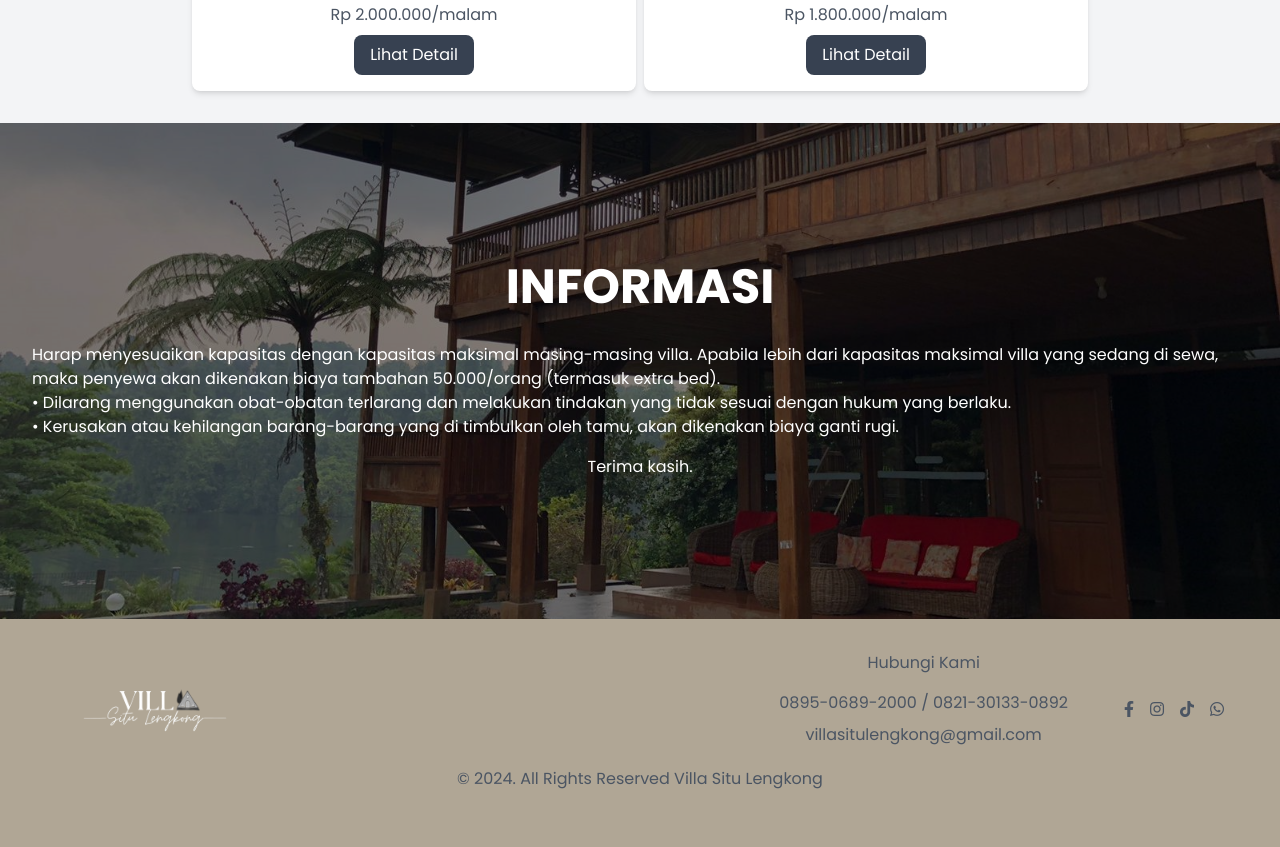
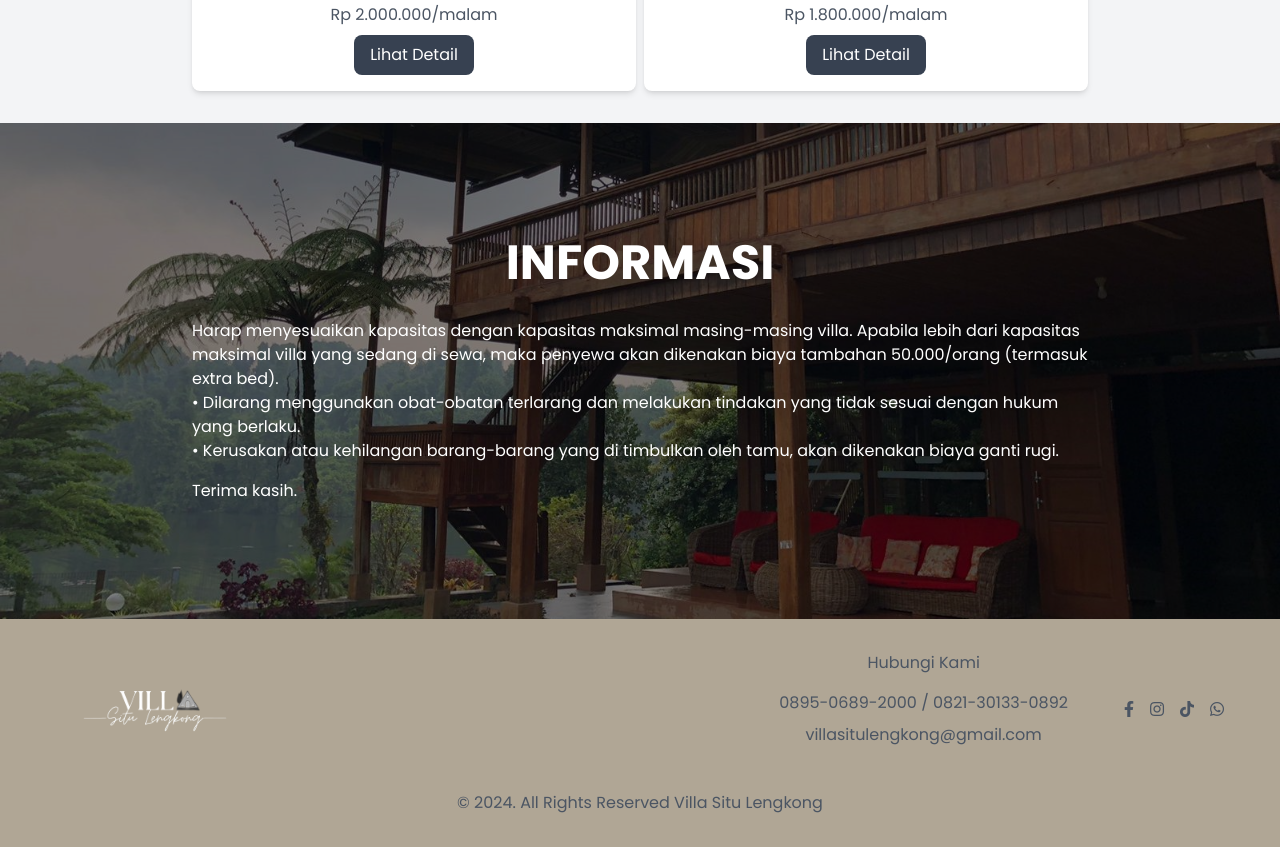
Before and after one commit to destiknrr/web-villa, a PHP site: page /pages/villakami.php in a window 1280 px wide. Shown: the part 901-1748 px from the top of the page. Before the commit the page ends 1690 px from the top, so only its background shows below. Run offline with PHP 8.4, Linux system fonts and the light colour scheme; data comes from the database, SQL or seed files in the repository; data that the repository does not hold is empty; some libraries are stand-ins or nearby versions.

Commit message:
scrolling animate

```diff
--- a/pages/footer.php
+++ b/pages/footer.php
@@ -1,9 +1,9 @@
 <footer class="brand-color-nav py-8">
    <div class="container text-center">
-      <div class="flex justify-between items-center">
-      <img alt="Logo" class="mx-20" height="50" src="assets\gambar\logo.png" width="150"/>
-      <div class="flex items-center">
-        <div class="mr-14 3.5rem">
+      <div class="flex flex-col md:flex-row justify-between items-center">
+      <img alt="Logo" class="mx-auto md:mx-20 mb-6 md:mb-0" height="50" src="assets\gambar\logo.png" width="150"/>
+      <div class="flex flex-col md:flex-row items-center">
+        <div class="mb-6 md:mb-0 md:mr-14">
           <p class="text-gray-600 mb-4">
            Hubungi Kami
           </p>
@@ -14,7 +14,7 @@
            villasitulengkong@gmail.com
           </p>
         </div>
-        <div class="flex space-x-4 mr-14 3.5rem">
+        <div class="flex space-x-4 mb-6 md:mb-0 md:mr-14">
          <a class="text-gray-600 hover:text-slate-50" href="#">
           <i class="fab fa-facebook-f">
           </i>
@@ -33,7 +33,8 @@
          </a>
         </div>
       </div>
-    </div>    <p class="text-gray-600">
+    </div>
+    <p class="text-gray-600 mt-6">
      © 2024. All Rights Reserved Villa Situ Lengkong
     </p>
    </div>
--- a/pages/villakami.php
+++ b/pages/villakami.php
@@ -20,6 +20,9 @@
   <!-- Add in head section -->
   <link href="https://cdn.jsdelivr.net/npm/swiper@11/swiper-bundle.min.css" rel="stylesheet"/>
   <script src="https://cdn.jsdelivr.net/npm/swiper@11/swiper-bundle.min.js"></script>
+
+    <!-- AOS -->
+    <link rel="stylesheet" href="https://unpkg.com/aos@next/dist/aos.css" />
 
   <!-- Add in head section -->
     <style>
@@ -86,13 +89,13 @@
   </header>
   <main>
    <section class="relative">
-    <img alt="Scenic view of the lake and trees" class="w-full h-96 object-cover" height="400" src="assets/gambar/main-poto.jpeg" width="1200"/>
+    <img alt="Scenic view of the lake and trees" data-aos="fade-right" class="w-full h-96 object-cover" height="400" src="assets/gambar/main-poto.jpeg" width="1200"/>
    </section>
    <section class="text-center py-8 bg-white">
-    <h1 class="text-3xl font-bold text-brand">
+    <h1 class="text-3xl font-bold text-brand" data-aos="fade-zoom-up">
      VILLA SITU LENGKONG
     </h1>
-    <p class="text-gray-600">
+    <p class="text-gray-600" data-aos="fade-zoom-up">
      Temukan villa yang cocok untuk kebutuhan staycation Anda!
     </p>
    </section>
@@ -100,7 +103,7 @@
    <section class="bg-gray-100 py-8">
     <div class="max-w-4xl mx-auto grid grid-cols-2 gap-2">
         <?php foreach($villas as $villa) { ?>
-            <div class="bg-white p-4 rounded-lg shadow-md">
+            <div class="bg-white p-4 rounded-lg shadow-md" data-aos="fade-zoom-up">
                 <img alt="<?php echo $villa['nama_villa']; ?>"
                      class="w-full h-48 rounded-lg object-cover"
                      src="<?php echo $villa['foto_utama']; ?>"
@@ -139,7 +142,15 @@
         <div class="swiper mySwiper mb-4">
                 <div class="swiper-wrapper" id="modalImages">
                 <!-- Images will be dynamically inserted here -->
+                <?php foreach ($villa['foto_villa'] as $foto) { ?>
+                    <div class="swiper-slide">
+                        <img src="<?php echo base_url('uploads/villa/' . $foto); ?>"
+                            alt="<?php echo $villa['nama_villa']; ?>"
+                            class="img-fluid">
                     </div>
+                <?php } ?>
+                </div>
+
             <div class="slider-nav-button prev swiper-button-prev">
                 <i class="bi bi-arrow-left-circle"></i>
             </div>
@@ -152,6 +163,7 @@
         <div id="modalContent">
             <!-- Villa details will be inserted here -->
         </div>
+
         <!-- Booking Form -->
         <div class="flex justify-end">
             <button onclick="window.location.href='contact.php'"
@@ -228,18 +240,21 @@ function closeModal() {
 }
 </script>
 
-<section class="relative text-center">
+<section class="relative text-center" data-aos="fade-zoom-in">
         <img  class="mx-auto" height="300" src="assets/gambar/info.jpeg" width="1600"/>
-        <div class="absolute inset-0 flex flex-col justify-center items-center bg-black bg-opacity-50 text-white p-8">
-            <h1 class="text-5xl font-bold">INFORMASI</h1>
-            <p class="text-left mt-8">
+        <div class="absolute inset-0 flex flex-col justify-center items-center bg-black bg-opacity-50 text-white p-1 md:p-2">
+            <h1 class="text-3xl md:text-5xl font-bold text-center">INFORMASI</h1>
+
+            <div class="max-w-4xl w-full mt-4 md:mt-8">
+                <p class="text-sm md:text-base text-left">
                     Harap menyesuaikan kapasitas dengan kapasitas maksimal masing-masing villa. Apabila lebih dari kapasitas maksimal villa yang sedang di sewa, maka penyewa akan dikenakan biaya tambahan 50.000/orang (termasuk extra bed).
-                <br/>
+                    <br class="my-2"/>
                     • Dilarang menggunakan obat-obatan terlarang dan melakukan tindakan yang tidak sesuai dengan hukum yang berlaku.
-                <br/>
+                    <br class="my-2"/>
                     • Kerusakan atau kehilangan barang-barang yang di timbulkan oleh tamu, akan dikenakan biaya ganti rugi.
                 </p>
-            <p class="text-left mt-4">Terima kasih.</p>
+                <p class="text-left mt-2 md:mt-4 text-sm md:text-base">Terima kasih.</p>
+            </div>
 </div>
     </section>
     <div>
@@ -247,5 +262,11 @@ function closeModal() {
         include 'footer.php';
     ?>
 </div>
+
+<script src="https://unpkg.com/aos@next/dist/aos.js"></script>
+  <script>
+    AOS.init();
+  </script>
+
  </body>
 </html>
```
Also changed, not shown: backend/get_villa_detail.php (deleted, +0 -11 lines), pages/about.php (+24 -10 lines), pages/contact.php (+13 -5 lines), pages/index.php (+18 -10 lines), get_villa_detail.php (added). Lines whose indentation alone changed are shown as unchanged.
